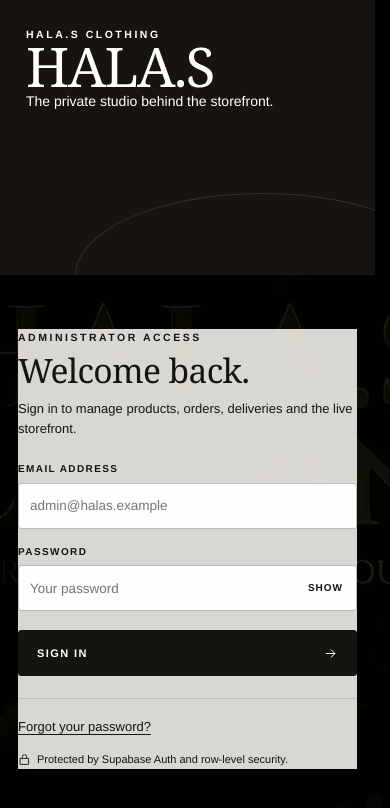
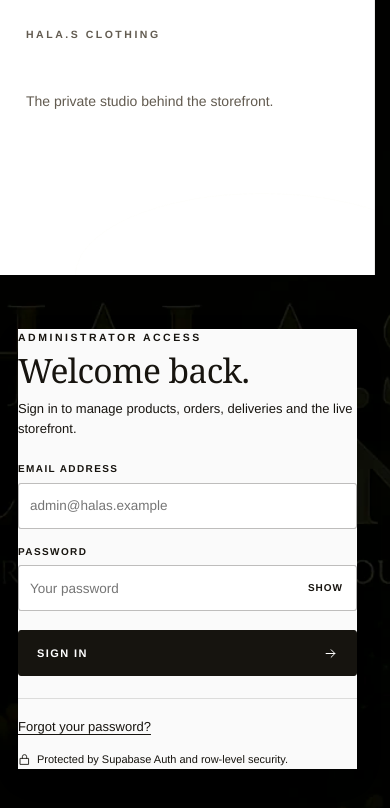
Before and after one commit to Halasclothing/Halas-Clothing, a React (Vite) app: page /admin/login in a window 390 px wide. Shown: the top 808 px of the page. Built offline with nearby package versions, Linux system fonts and the light colour scheme; no server answers.

Commit message:
Refine white admin portal and reduce HALA.S wordmark

```diff
--- a/src/styles/scroll-bg.css
+++ b/src/styles/scroll-bg.css
@@ -459,3 +459,45 @@ html.has-scroll-bg .reviews-section { overflow:hidden; }
   .reviews-track-inner { animation:none !important; }
   .reviews-track { overflow-x:auto; }
 }
+
+
+/* ADMIN WHITE EDITION: keep the complete admin workspace bright and legible. */
+html.has-scroll-bg .admin-shell,
+html.has-scroll-bg .admin-auth,
+html.has-scroll-bg .admin-setup {
+  background: rgba(255,255,255,.97) !important;
+  color: #17140f !important;
+}
+html.has-scroll-bg .admin-main,
+html.has-scroll-bg .admin-page,
+html.has-scroll-bg .admin-topbar {
+  background: rgba(255,255,255,.96) !important;
+  color: #17140f !important;
+}
+html.has-scroll-bg .admin-topbar {
+  border-bottom: 1px solid rgba(23,20,15,.10) !important;
+}
+html.has-scroll-bg :is(.admin-card,.admin-table-card,.admin-toolbar,.admin-page-head,.admin-notice,.admin-auth__card,.admin-setup__card,.kpi,.admin-modal__panel) {
+  background: rgba(255,255,255,.98) !important;
+  color: #17140f !important;
+  border-color: rgba(23,20,15,.12) !important;
+  box-shadow: 0 10px 32px rgba(23,20,15,.055), inset 0 1px 0 rgba(255,255,255,.95) !important;
+}
+html.has-scroll-bg :is(.admin-card,.admin-table-card,.admin-toolbar,.admin-page-head,.admin-notice,.admin-auth__card,.admin-setup__card,.kpi,.admin-modal__panel) :is(h1,h2,h3,h4,p,span,a,small,strong,label,th,td,button,div) {
+  color: #17140f !important;
+}
+html.has-scroll-bg .admin-auth__brand {
+  background: #fff !important;
+  color: #17140f !important;
+  border-right: 1px solid rgba(23,20,15,.08);
+}
+html.has-scroll-bg .admin-auth__brand :is(*):not(svg):not(path) { color: #17140f !important; }
+html.has-scroll-bg .admin-auth__brand .admin-eyebrow,
+html.has-scroll-bg .admin-auth__brand .admin-auth__tagline,
+html.has-scroll-bg .admin-auth__brand .admin-auth__quote { color: #625b50 !important; }
+html.has-scroll-bg .admin-sidebar { background: rgba(23,20,15,.94) !important; }
+html.has-scroll-bg .admin-sidebar .admin-nav__link.is-active { background: #fff !important; color: #17140f !important; }
+html.has-scroll-bg .admin-sidebar .admin-nav__link.is-active span { color: #17140f !important; }
+html.has-scroll-bg .admin-brand strong { font-size: 15px !important; letter-spacing: .11em; }
+html.has-scroll-bg .admin-brand__mark { width: 33px; height: 33px; font-size: 17px; }
+html.has-scroll-bg .site-header .brand { font-size: clamp(1.05rem, 1.55vw, 1.38rem) !important; }
```
